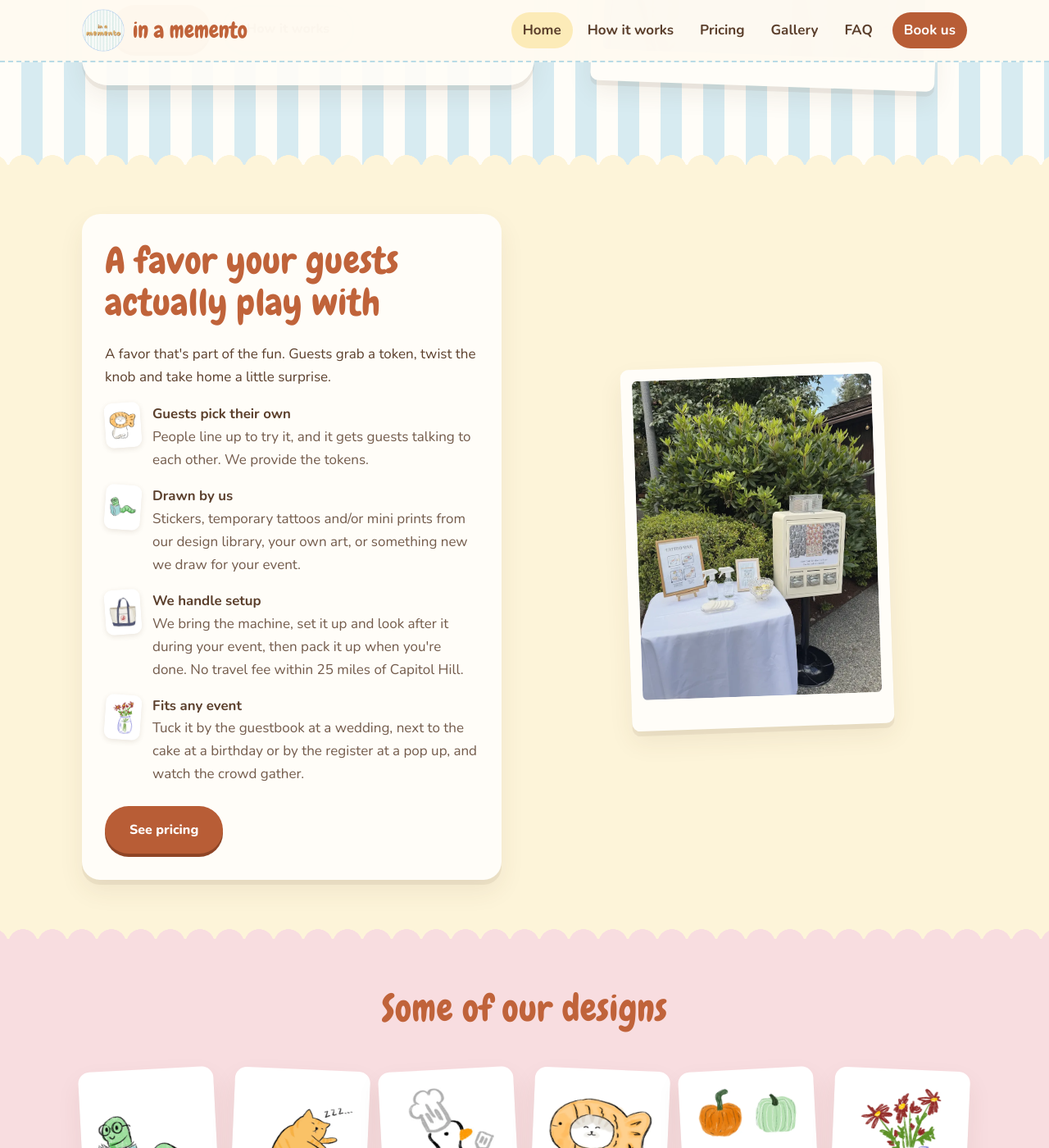
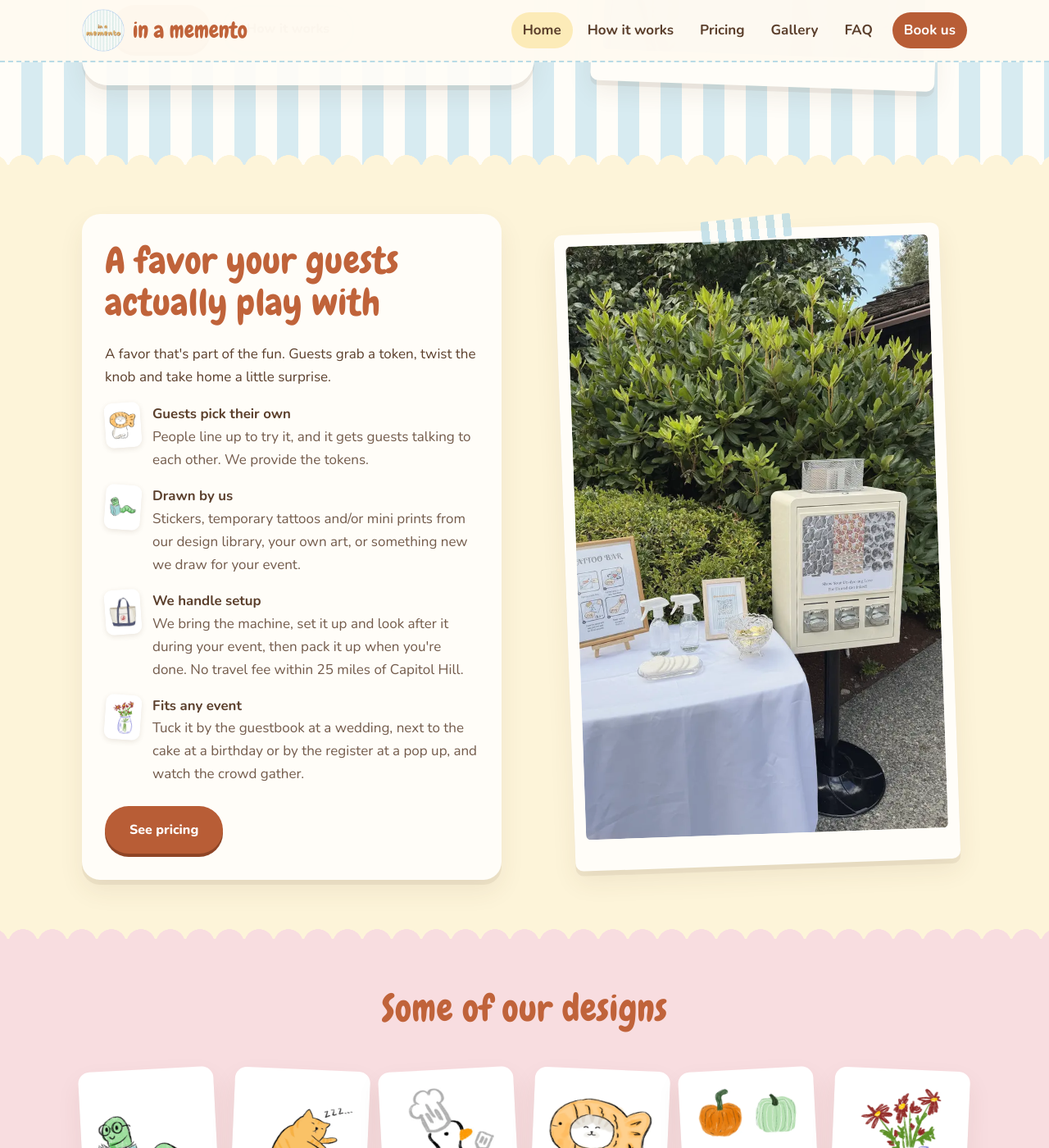
Before and after one commit to andrew-hy-kim/in.a.memento, a Jekyll site: the page built from index.html, in a window 1280 px wide and 1400 px high, scrolled down 618 px. Shown: the whole window at 82% size. Built offline with Jekyll 4.4.1, drawn with Linux system fonts in a browser that asks for light colours.

Commit message:
Home: favor photo fills its column on desktop with washi tape, balanced against the text card
Co-Authored-By: Claude Opus 5.5 <noreply@anthropic.com>
Claude-Session: https://claude.ai/code/session_01A4x6zNFM2ikQnVBPRWM1LK

```diff
--- a/css/style.css
+++ b/css/style.css
@@ -1750,3 +1750,25 @@ main > section + section,
 @media (max-width: 640px) { .hero-art .polaroid, .split > .polaroid { padding-bottom: 26px; } }
 /* Design stickers have no names under them: even white border all round */
 .tile.photo.contain img { padding: 18px; }
+
+/* Home favor section: the photo fills its column and matches the text card's height on wider screens */
+@media (min-width: 1100px) {
+  .split > .polaroid.photo-tall {
+    position: relative;
+    width: 100%; max-width: 470px;
+    align-self: stretch;
+    display: flex; flex-direction: column;
+    margin: 18px auto;
+  }
+  .split > .polaroid.photo-tall img { flex: 1; min-height: 0; height: 100%; max-height: none; object-fit: cover; object-position: 68% 60%; }
+  /* a strip of washi tape, like the Gallery photos */
+  .split > .polaroid.photo-tall::before {
+    content: ""; position: absolute; top: -14px; left: 50%;
+    width: 110px; height: 28px; transform: translateX(-50%) rotate(-4deg);
+    border-radius: 3px; opacity: 0.88; z-index: 1;
+    background: repeating-linear-gradient(90deg, rgba(185, 219, 230, 0.9) 0 10px, rgba(255, 253, 248, 0.9) 10px 20px);
+  }
+}
+@media (min-width: 881px) and (max-width: 1099px) {
+  .split > .polaroid.photo-tall { max-width: 400px; width: 100%; }
+}
```
